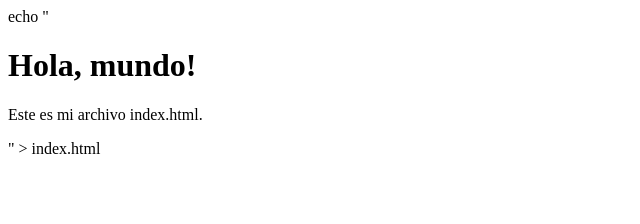
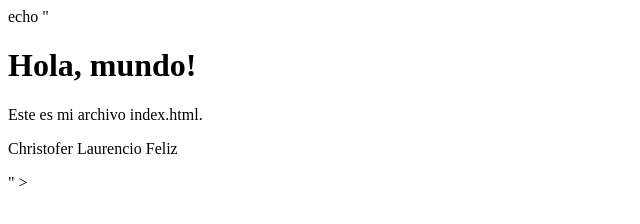
Before and after one commit to cristofer01021/primerpacial, a website: page index.html in a window 1280 px wide. Shown: the whole page, without its empty margins (0-640 px from the left). Drawn offline with Linux system fonts and the light colour scheme.

Commit message:
Actualización de index.html

```diff
--- a/index.html
+++ b/index.html
@@ -6,5 +6,6 @@ echo "<!DOCTYPE html>
 <body>
     <h1>Hola, mundo!</h1>
     <p>Este es mi archivo index.html.</p>
+    <p>Christofer Laurencio Feliz</p>
 </body>
-</html>" > index.html
+</html>" >
```
